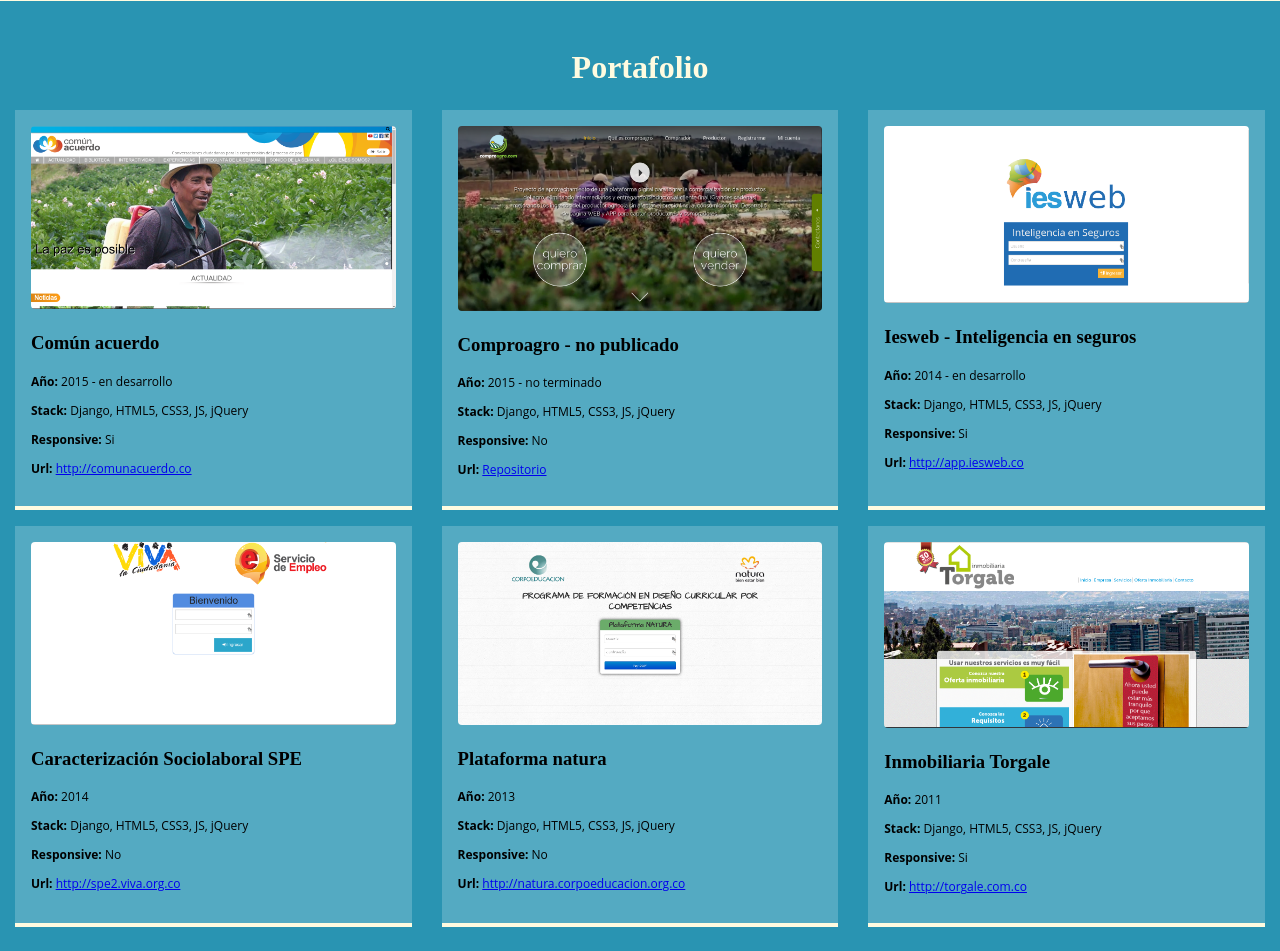
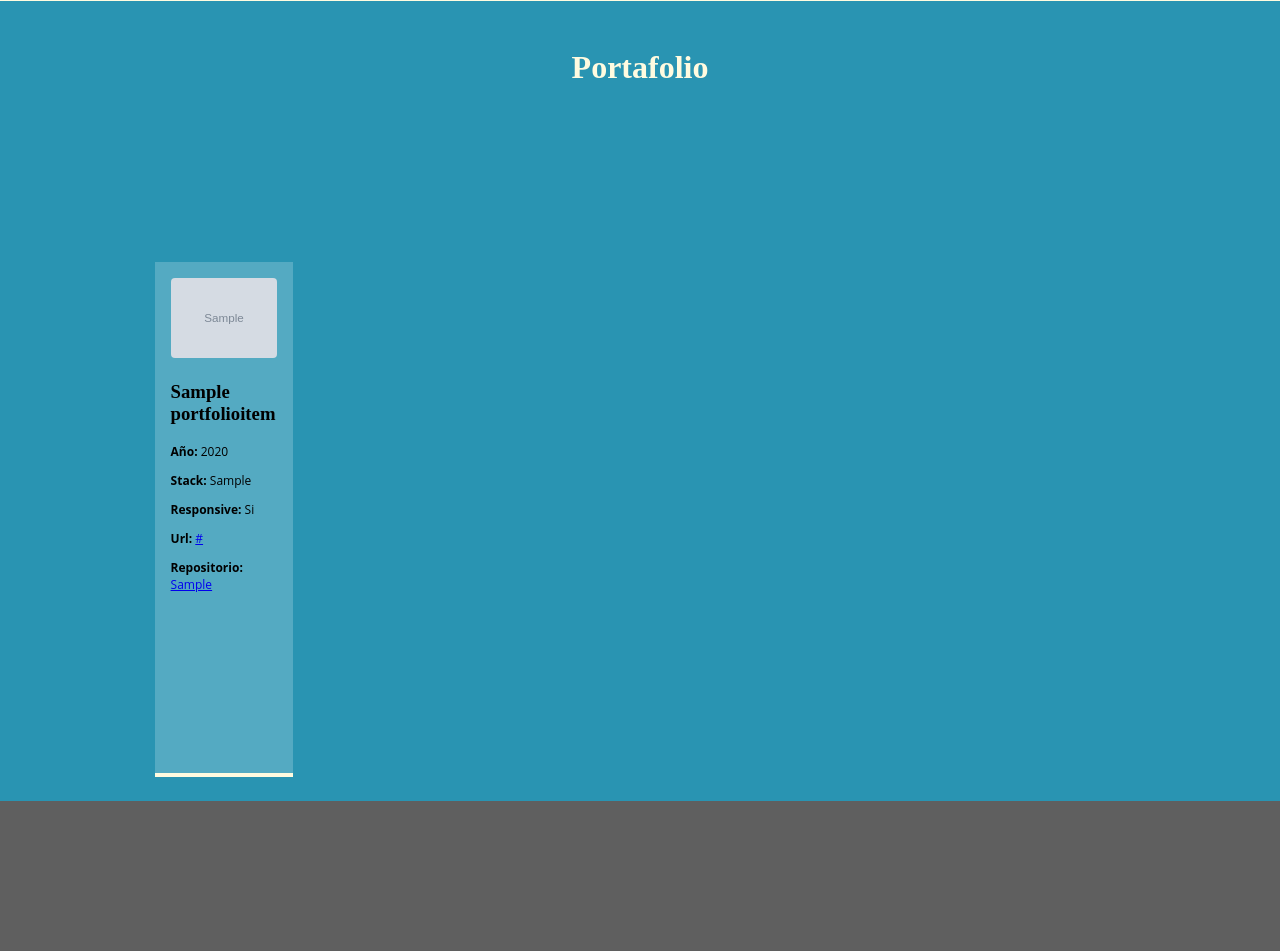
Before and after one commit to gollum23/diegoforero, a Django app: template home/templates/home.html in a window 1280 px wide. Shown: the part 1599-2550 px from the top of the page. After the commit the page ends 2400 px from the top, so only its background shows below. Run offline with Django 3.2, Linux system fonts and the light colour scheme; the template is opened without the code that fills it: values that come from a table or form of the project are taken from there, others are empty; tables that the repository leaves empty hold one stand-in row (values such as "Sample post"); grey boxes marked "Sample" are stand-in pictures; parts of the project's set-up code (start-up, migrations or seed data) failed here and were passed over.

Commit message:
Change hardcoded

```diff
--- a/home/templates/home.html
+++ b/home/templates/home.html
@@ -72,74 +72,24 @@
     <section class="Portfolio Section">
         <h2 class="Section-title">Portafolio</h2>
         <section class="Portfolio-list">
+            {% for p in portfolio %}
+                <article class="PortfolioItem">
+                    <img class="PortfolioItem-img" src="{{ MEDIA_URL }}{{ p.img }}" alt="{{ p.name }}">
+                    <div class="PortfolioItem-info">
+                        <h3 class="PortfolioItem-title">{{ p.name }}</h3>
+                        <p class="PortfolioItem-text"><span>Año:</span> {{ p.year }} {% if p.status == 'n' %}- no terminado{% elif p.status == 'd' %}- en desarrollo{% endif %}</p>
+                        <p class="PortfolioItem-text"><span>Stack:</span> {{ p.stack }}</p>
+                        <p class="PortfolioItem-text"><span>Responsive:</span> {{ p.responsive|yesno:"Si,No" }}</p>
+                        {% if p.url %}
+                            <p class="PortfolioItem-text"><span>Url: </span><a href="{{ p.url }}" target="_blank">{{ p.url }}</a></p>
+                        {% endif %}
+                        {% if p.repository %}
+                            <p class="PortfolioItem-text"><span>Repositorio:</span> <a href="{{ p.repository }}" target="_blank">{{ p.repository }}</a></p>
+                        {% endif %}
 
-            <article class="PortfolioItem">
-                <img class="PortfolioItem-img" src="{% static 'dist/img/portfolio/comunacuerdo.png' %}" alt="">
-                <div class="PortfolioItem-info">
-                    <h3 class="PortfolioItem-title">Común acuerdo</h3>
-                    <p class="PortfolioItem-text"><span>Año:</span> 2015 - en desarrollo</p>
-                    <p class="PortfolioItem-text"><span>Stack:</span> Django, HTML5, CSS3, JS, jQuery</p>
-                    <p class="PortfolioItem-text"><span>Responsive:</span> Si</p>
-                    <p class="PortfolioItem-text"><span>Url: </span><a href="http://comunacuerdo.co" target="_blank">http://comunacuerdo.co</a></p>
-                </div>
-            </article>
-
-            <article class="PortfolioItem">
-                <img class="PortfolioItem-img" src="{% static 'dist/img/portfolio/comproagro.png' %}" alt="">
-                <div class="PortfolioItem-info">
-                    <h3 class="PortfolioItem-title">Comproagro - no publicado</h3>
-                    <p class="PortfolioItem-text"><span>Año:</span> 2015 - no terminado</p>
-                    <p class="PortfolioItem-text"><span>Stack:</span> Django, HTML5, CSS3, JS, jQuery</p>
-                    <p class="PortfolioItem-text"><span>Responsive:</span> No</p>
-                    <p class="PortfolioItem-text"><span>Url: </span><a href="https://bitbucket.org/Gollum23/comproagro-django" target="_blank">Repositorio</a></p>
-                </div>
-            </article>
-
-            <article class="PortfolioItem">
-                <img class="PortfolioItem-img" src="{% static 'dist/img/portfolio/iesweb.png' %}" alt="">
-                <div class="PortfolioItem-info">
-                    <h3 class="PortfolioItem-title">Iesweb - Inteligencia en seguros</h3>
-                    <p class="PortfolioItem-text"><span>Año:</span> 2014 - en desarrollo</p>
-                    <p class="PortfolioItem-text"><span>Stack:</span> Django, HTML5, CSS3, JS, jQuery</p>
-                    <p class="PortfolioItem-text"><span>Responsive:</span> Si</p>
-                    <p class="PortfolioItem-text"><span>Url: </span><a href="http://app.iesweb.co" target="_blank">http://app.iesweb.co</a></p>
-                </div>
-            </article>
-
-            <article class="PortfolioItem">
-                <img class="PortfolioItem-img" src="{% static 'dist/img/portfolio/spe.png' %}" alt="">
-                <div class="PortfolioItem-info">
-                    <h3 class="PortfolioItem-title">Caracterización Sociolaboral SPE</h3>
-                    <p class="PortfolioItem-text"><span>Año:</span> 2014</p>
-                    <p class="PortfolioItem-text"><span>Stack:</span> Django, HTML5, CSS3, JS, jQuery</p>
-                    <p class="PortfolioItem-text"><span>Responsive:</span> No</p>
-                    <p class="PortfolioItem-text"><span>Url: </span><a href="http://spe2.viva.org.co" target="_blank">http://spe2.viva.org.co</a></p>
-                </div>
-            </article>
-
-
-
-            <article class="PortfolioItem">
-                <img class="PortfolioItem-img" src="{% static 'dist/img/portfolio/natura.png' %}" alt="">
-                <div class="PortfolioItem-info">
-                    <h3 class="PortfolioItem-title">Plataforma natura</h3>
-                    <p class="PortfolioItem-text"><span>Año:</span> 2013</p>
-                    <p class="PortfolioItem-text"><span>Stack:</span> Django, HTML5, CSS3, JS, jQuery</p>
-                    <p class="PortfolioItem-text"><span>Responsive:</span> No</p>
-                    <p class="PortfolioItem-text"><span>Url: </span><a href="http://natura.corpoeducacion.org.co" target="_blank">http://natura.corpoeducacion.org.co</a></p>
-                </div>
-            </article>
-
-            <article class="PortfolioItem">
-                <img class="PortfolioItem-img" src="{% static 'dist/img/portfolio/torgale.png' %}" alt="">
-                <div class="PortfolioItem-info">
-                    <h3 class="PortfolioItem-title">Inmobiliaria Torgale</h3>
-                    <p class="PortfolioItem-text"><span>Año:</span> 2011</p>
-                    <p class="PortfolioItem-text"><span>Stack:</span> Django, HTML5, CSS3, JS, jQuery</p>
-                    <p class="PortfolioItem-text"><span>Responsive:</span> Si</p>
-                    <p class="PortfolioItem-text"><span>Url: </span><a href="http://torgale.com.co" target="_blank">http://torgale.com.co</a></p>
-                </div>
-            </article>
+                    </div>
+                </article>
+            {% endfor %}
         </section>
 
     </section>
```
